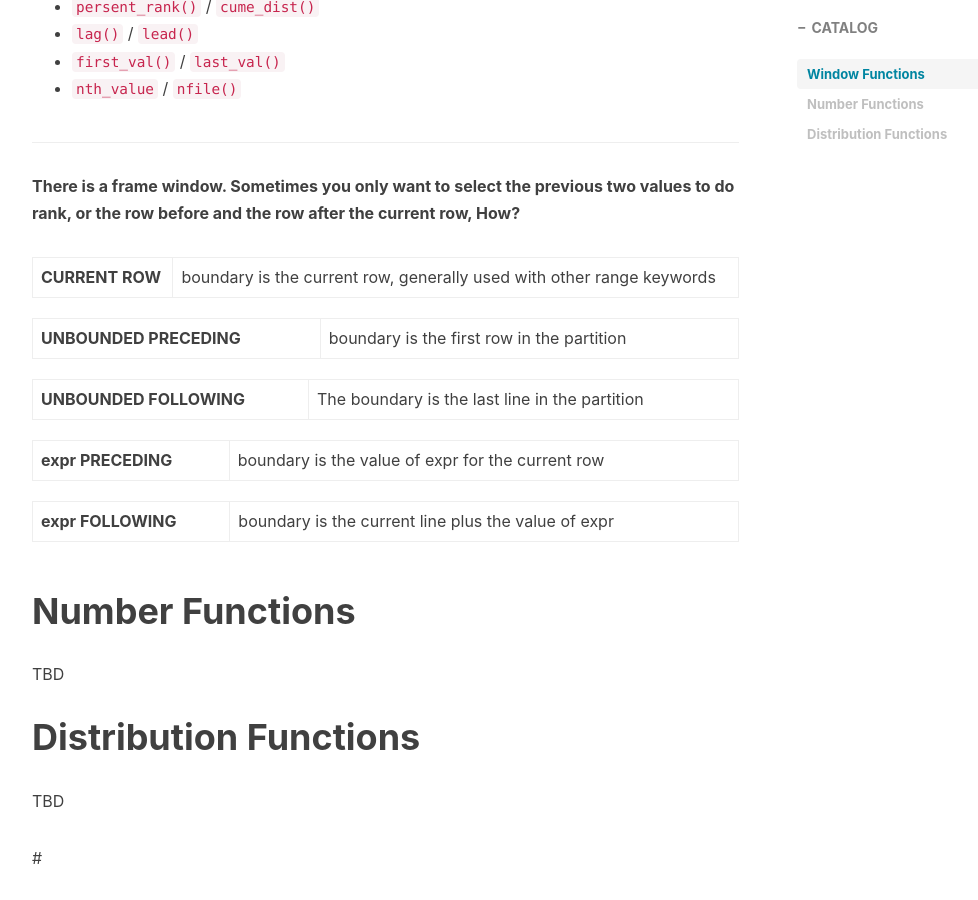
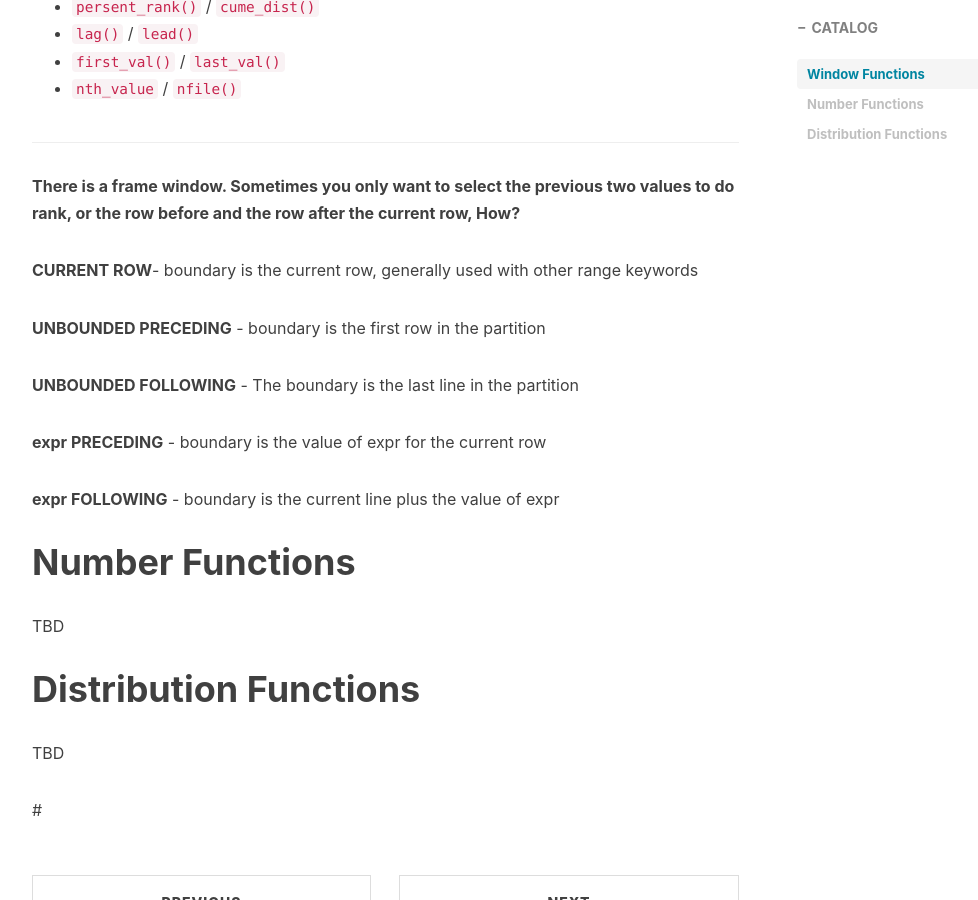
Before and after one commit to XiangkeChen/xiangkechen.github.io, a Jekyll site: the page built from _posts/2020-04-11-Window-Functions.md, in a window 1280 px wide and 900 px high, scrolled down 656 px. Shown: the whole window, without its empty margins (233-1211 px from the left). Built offline with Jekyll 4.4.1, drawn with Linux system fonts in a browser that asks for light colours; nearby versions of some CDN libraries; comment, search, counter and statistics services are not loaded.

```diff
--- a/_posts/2020-04-11-Window-Functions.md
+++ b/_posts/2020-04-11-Window-Functions.md
@@ -35,15 +35,15 @@ tags:
 
 
 
-**CURRENT ROW** | boundary is the current row, generally used with other range keywords
+**CURRENT ROW**-  boundary is the current row, generally used with other range keywords
 
-**UNBOUNDED PRECEDING** | boundary is the first row in the partition
+**UNBOUNDED PRECEDING** -  boundary is the first row in the partition
 
-**UNBOUNDED FOLLOWING** | The boundary is the last line in the partition
+**UNBOUNDED FOLLOWING** - The boundary is the last line in the partition
 
-**expr PRECEDING** | boundary is the value of expr for the current row
+**expr PRECEDING** - boundary is the value of expr for the current row
 
-**expr FOLLOWING** | boundary is the current line plus the value of expr
+**expr FOLLOWING** - boundary is the current line plus the value of expr
 
 # Number Functions
 
```
